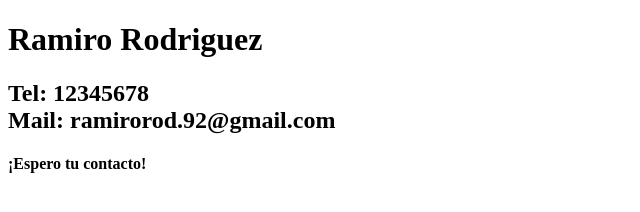
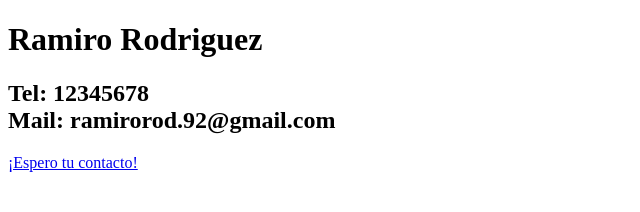
Before and after one commit to RamiroJulian/PracticasCAC, a plain HTML site: page index.html in a window 1280 px wide. Shown: the whole page, without its empty margins (0-640 px from the left). Drawn offline with Linux system fonts and the light colour scheme.

Commit message:
Agrego mailto

```diff
--- a/index.html
+++ b/index.html
@@ -8,6 +8,6 @@
 <body>
     <h1>Ramiro Rodriguez</h1>
     <h2>Tel: 12345678 <br> Mail: ramirorod.92@gmail.com</h2>
-    <h4>¡Espero tu contacto!</h4>
+    <a href="mailto:ramirorod.92@gmail.com">¡Espero tu contacto!</a>
 </body>
 </html>
```
